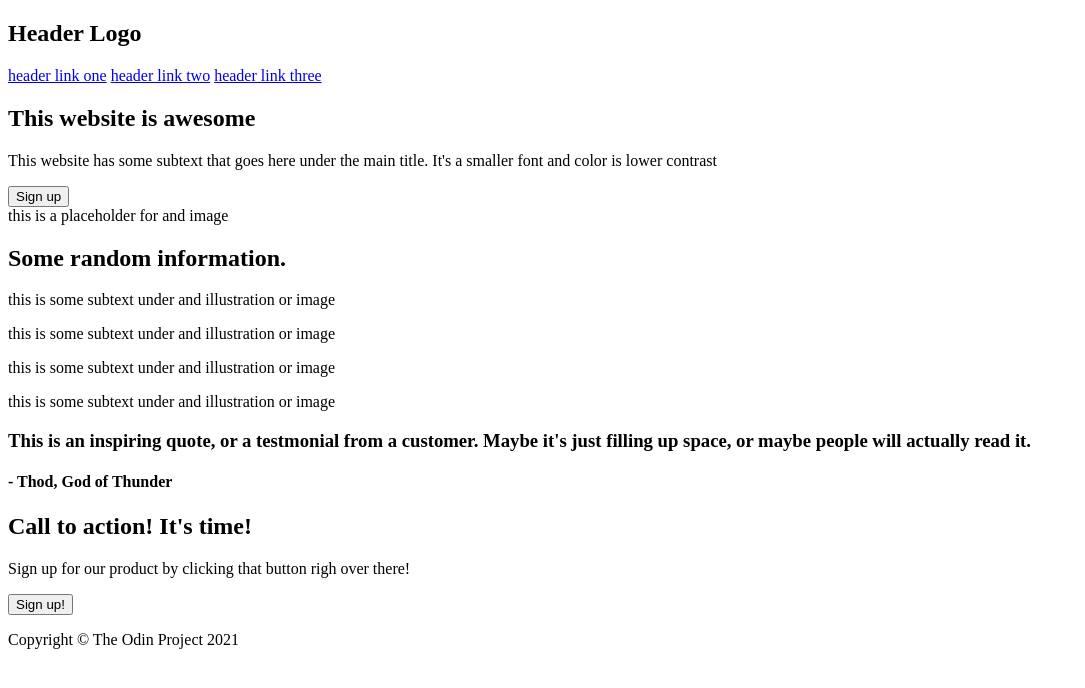
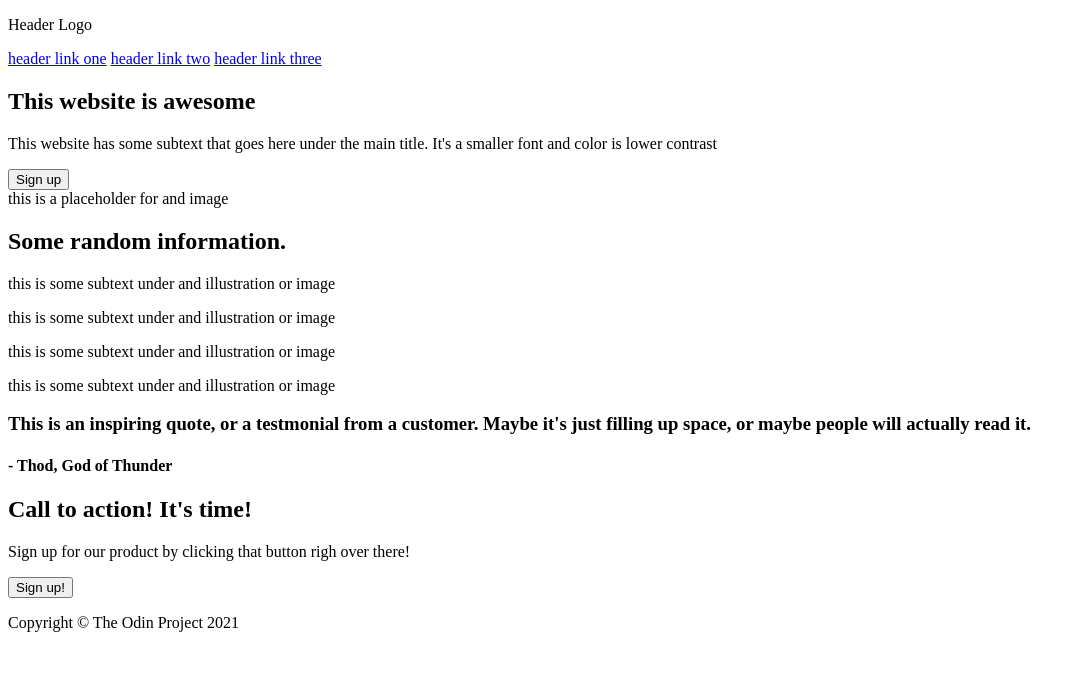
Before and after one commit to martinb9595/landing-page, a plain HTML site: page index.html in a window 1280 px wide. Shown: the whole page, without its empty margins (0-1085 px from the left). Drawn offline with Linux system fonts and the light colour scheme.

Commit message:
Update lol

```diff
--- a/index.html
+++ b/index.html
@@ -9,12 +9,14 @@
   <body>
     <section>
       <header>
-        <h2 class="logo">Header Logo</h2>
-        <nav>
-          <a href="#">header link one</a>
-          <a href="#">header link two</a>
-          <a href="#">header link three</a>
-        </nav>
+        <div class="top">
+          <p class="logo">Header Logo</p>
+          <nav>
+            <a href="#">header link one</a>
+            <a href="#">header link two</a>
+            <a href="#">header link three</a>
+          </nav>
+        </div>
         <div class="content1">
           <h1>This website is awesome</h1>
           <p>
@@ -22,8 +24,8 @@
             It's a smaller font and color is lower contrast
           </p>
           <button>Sign up</button>
-          <div class="placeholder">this is a placeholder for and image</div>
         </div>
+        <div class="placeholder">this is a placeholder for and image</div>
       </header>
     </section>
     <section>
```
